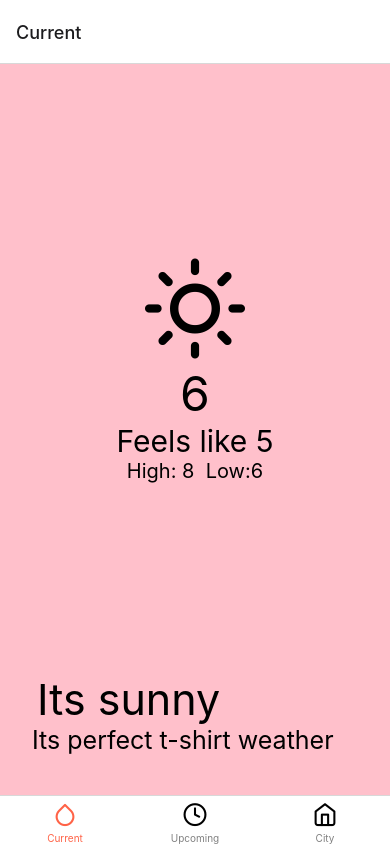
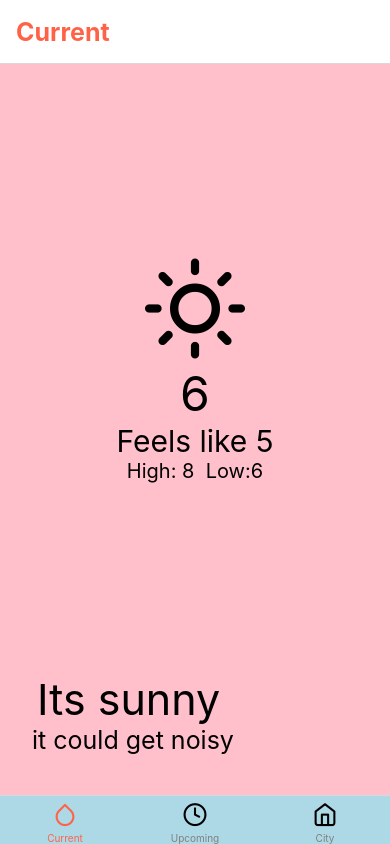
Before and after one commit to niatania102/weatherapp, a React Native app: screen /Current in a window 390 px wide. Built offline with nearby package versions, Linux system fonts and the light colour scheme.

Commit message:
extracting tabs

```diff
--- a/App.js
+++ b/App.js
@@ -1,47 +1,14 @@
 import React from "react"
-import CurrentWeather from "./src/screens/CurrentWeather"
 import { NavigationContainer } from "@react-navigation/native"
 import { createBottomTabNavigator } from "@react-navigation/bottom-tabs"
-import UpcomingWeather from "./src/screens/UpcomingWeather"
-import City from "./src/screens/City"
-import { Feather } from '@expo/vector-icons'
+import Tabs from "./src/components/Tabs"
 
 const Tab = createBottomTabNavigator()
 
 const App = () => {
   return (
     <NavigationContainer>
-      <Tab.Navigator
-        screenOptions={{
-          tabBarActiveTintColor: 'tomato',
-          tabBarInactiveTintColor: 'grey'
-        }} >
-          <Tab.Screen name={'Current'} component={CurrentWeather} options={{
-            tabBarIcon: ({ focused }) => (
-              <Feather
-                name={'droplet'}
-                size={25}
-                color={focused ? 'tomato' : 'black'}
-              />
-            )
-          }}/>
-          <Tab.Screen name={'Upcoming'} component={UpcomingWeather} options={{
-            tabBarIcon: ({focused}) => (
-              <Feather
-                name={'clock'}
-                size={25}
-                color={focused ? 'tomato' : 'black'}/>
-            )
-          }}/>
-          <Tab.Screen name={'City'} component={City} options={{
-            tabBarIcon: ({focused}) => (
-              <Feather
-                name={'home'}
-                size={25}
-                color={focused ? 'tomato' : 'black'}/>
-            )
-          }}/>
-      </Tab.Navigator>
+      <Tabs/>
     </NavigationContainer>
   )
 }
--- /dev/null
+++ b/src/components/Tabs.js
@@ -0,0 +1,56 @@
+import React from "react"
+import CurrentWeather from "../screens/CurrentWeather"
+import { NavigationContainer } from "@react-navigation/native"
+import { createBottomTabNavigator } from "@react-navigation/bottom-tabs"
+import UpcomingWeather from "../screens/UpcomingWeather"
+import City from "../screens/City"
+import { Feather } from '@expo/vector-icons'
+
+
+const Tab = createBottomTabNavigator()
+
+const Tabs = () => {
+    return (
+        <Tab.Navigator
+        screenOptions={{
+            tabBarActiveTintColor: 'tomato',
+            tabBarInactiveTintColor: 'grey',
+            tabBarStyle:{
+                backgroundColor: 'lightblue'
+            },
+            headerTitleStyle:{
+                fontWeight: 'bold',
+                fontSize: 25,
+                color: 'tomato'
+            }
+        }} >
+            <Tab.Screen name={'Current'} component={CurrentWeather} options={{
+            tabBarIcon: ({ focused }) => (
+                <Feather
+                name={'droplet'}
+                size={25}
+                color={focused ? 'tomato' : 'black'}
+                />
+            )
+            }}/>
+            <Tab.Screen name={'Upcoming'} component={UpcomingWeather} options={{
+            tabBarIcon: ({focused}) => (
+                <Feather
+                name={'clock'}
+                size={25}
+                color={focused ? 'tomato' : 'black'}/>
+            )
+            }}/>
+            <Tab.Screen name={'City'} component={City} options={{
+            tabBarIcon: ({focused}) => (
+                <Feather
+                name={'home'}
+                size={25}
+                color={focused ? 'tomato' : 'black'}/>
+            )
+            }}/>
+        </Tab.Navigator>
+    )
+}
+
+export default Tabs
--- a/src/screens/CurrentWeather.js
+++ b/src/screens/CurrentWeather.js
@@ -2,6 +2,7 @@
 import { SafeAreaView, StyleSheet, Text, View } from 'react-native';
 import { Feather } from '@expo/vector-icons';
 import RowText from '../components/RowText';
+import { weatherType } from '../utilities/weatherType';
 
 const CurrentWeather = () => {
   const {
@@ -30,7 +31,7 @@
       </View>
       <RowText
         messageOne={'Its sunny'}
-        messageTwo={'Its perfect t-shirt weather'}
+        messageTwo={weatherType['Thunderstorm'].message}
         containerStyles={bodyWrapper}
         messageOneStyles={description}
         messageTwoStyles={message}
--- /dev/null
+++ b/src/utilities/weatherType.js
@@ -0,0 +1,42 @@
+export const weatherType = {
+    Thunderstorm:{
+        icon: 'zap',
+        message: 'it could get noisy',
+        backgroundColor: '#000000'
+    },
+    Drizzle:{
+        icon: 'cloud-rain',
+        message: 'it might rain a little',
+        backgroundColor: '#36454f'
+    },
+    Rain:{
+        icon: 'umbrella',
+        message: 'you will need an umbrella',
+        backgroundColor: '#0000ff'
+    },
+    Snow:{
+        icon: 'cloud-snow',
+        message: 'lets build a snowman',
+        backgroundColor: '#7f6065'
+    },
+    Clear:{
+        icon: 'sun',
+        message: 'it is perfect t-shirt weather',
+        backgroundColor: '#e47200'
+    },
+    Clouds:{
+        icon: 'cloud',
+        message: 'you could live in the clouds',
+        backgroundColor: '#363636'
+    },
+    Haze:{
+        icon: 'wind',
+        message: 'it might be a bit damp',
+        backgroundColor: '#58586e'
+    },
+    Mist:{
+        icon: 'align-justify',
+        message: 'it might be hard to see',
+        backgroundColor: '#3e3e37'
+    },
+}
```
